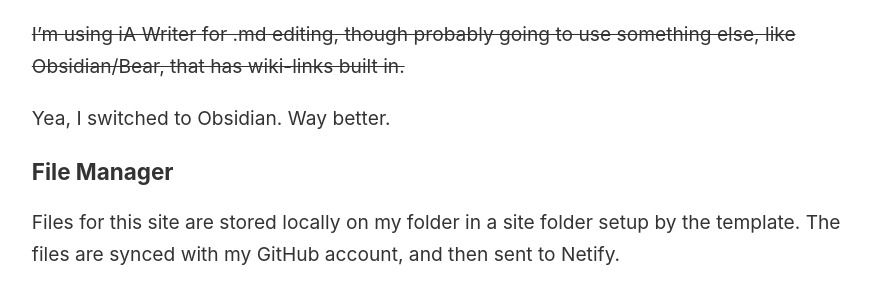
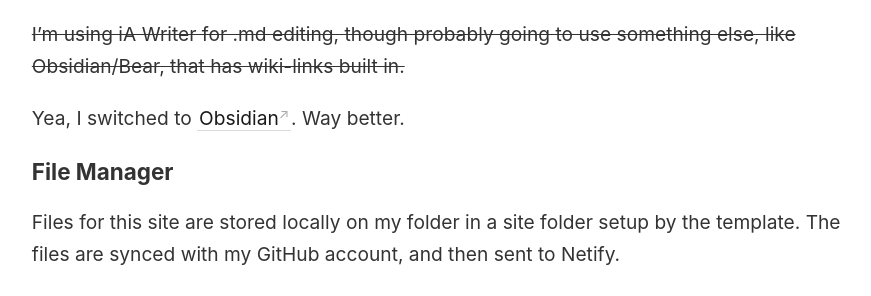
Before and after one commit to brandon-toner/brandontoner-jekyll-garden, a Jekyll site: the page built from _notes/About this site.md, in a window 1280 px wide and 900 px high, scrolled down 626 px. Shown: the part 154-450 px from the top of the window, without its empty margins (45-916 px from the left). Built offline with Jekyll 4.4.1, drawn with Linux system fonts in a browser that asks for light colours; part of the change alters nothing that is shown.

Commit message:
Update content

```diff
--- a/_notes/About this site.md
+++ b/_notes/About this site.md
@@ -16,7 +16,7 @@ See also: [[A vision for a personal website]]
 
 ~~I'm using iA Writer for .md editing, though probably going to use something else, like Obsidian/Bear, that has wiki-links built in.~~
 
-Yea, I switched to Obsidian. Way better.
+Yea, I switched to [Obsidian](https://obsidian.md/). Way better.
 
 ### File Manager
 
```
Also changed, not shown: 1 other file.
